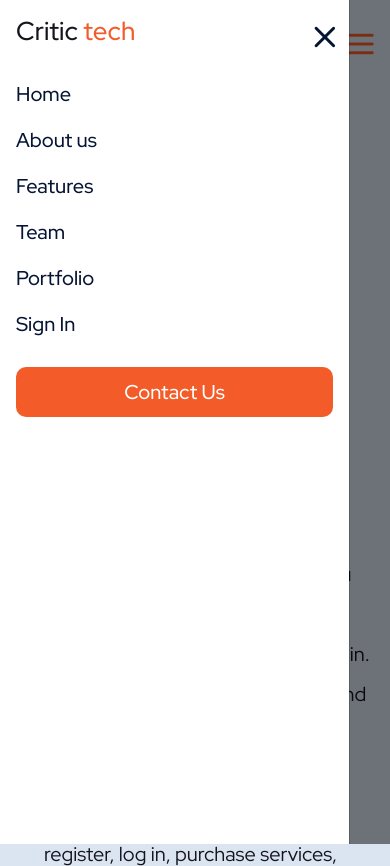
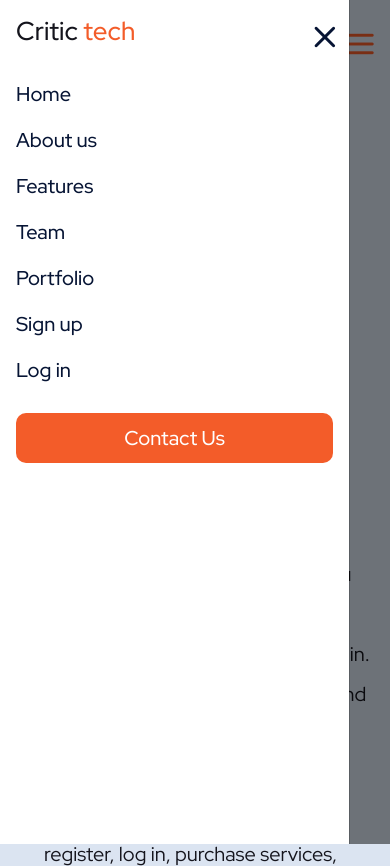
Before and after one commit to critictechsolutions-dot/critic_tech_django, a Django app: page /privacy_policy in a window 390 px wide, after a click that opens the changed part. Shown: the top 866 px of the page. Run offline with Django 5.2, Linux system fonts and the light colour scheme; some libraries are stand-ins or nearby versions.

Commit message:
added auth btn in mobile nav

```diff
--- a/templates/includes/nav.html
+++ b/templates/includes/nav.html
@@ -103,10 +103,19 @@
                     <a class="nav-link" href="{% url 'index' %}#my_protfolio">Portfolio </a>
                 </li>
 
-                <li class="nav-item">
-                    <a class="nav-link" id="signInBtn" href="#" onclick="openSignInWidget()">Sign In</a>
-                    <a class="nav-link d-none" id="signOutBtn" href="#" onclick="signOutUser()">Logout</a>
-                </li>
+
+                 {% if request.user.is_authenticated %}
+                        <li class="nav-item">
+                            <a class="nav-link" href="{% url 'logout' %}">Log out</a>
+                        </li>
+                    {% else %}
+                        <li class="nav-item">
+                            <a class="nav-link" href="{% url 'signup' %}">Sign up</a>
+                        </li>
+                        <li class="nav-item">
+                            <a class="nav-link" href="{% url 'login' %}">Log in</a>
+                        </li>
+                    {% endif %}
 
 
                 <!-- <li class="nav-item">
```
Also changed, not shown: 1 other file.
